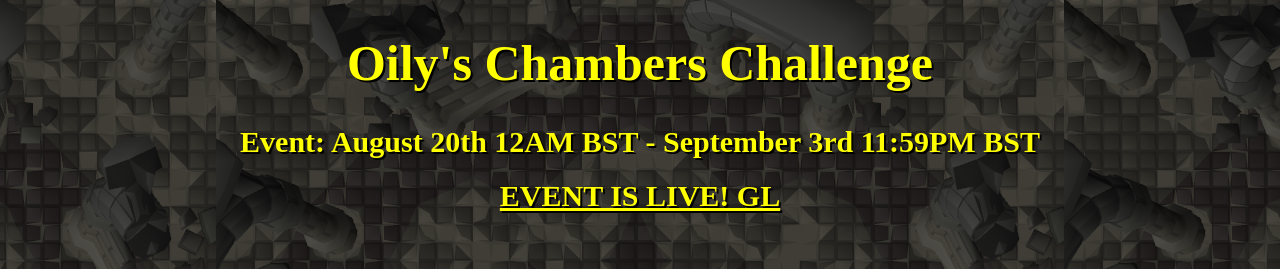
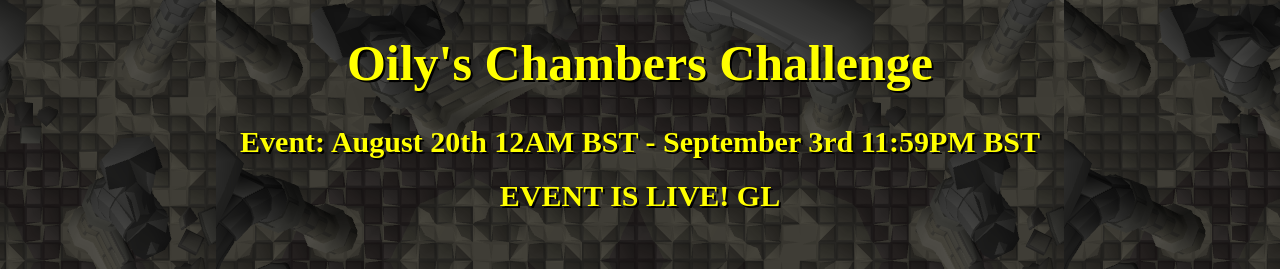
Before and after one commit to zpar-ky/coxevent, a plain HTML site: page index.html in a window 1280 px wide. Shown: the top 269 px of the page. Drawn offline with Linux system fonts and the light colour scheme; a web font is replaced by a local one.

Commit message:
pdksdlskl

```diff
--- a/index.html
+++ b/index.html
@@ -12,7 +12,7 @@
 	<h1>Oily's Chambers Challenge</h1>
 
 	<h2>Event: August 20th 12AM BST - September 3rd 11:59PM BST</h2>
-	<h2><u>EVENT IS LIVE! GL</u></h2>
+	<h2>EVENT IS LIVE! GL</h2>
 	<br>
 	<h1><a href="https://docs.google.com/spreadsheets/d/1c7YQYkNmbVXHTJ1YT4JZi8qfY80FdG9MafIVcnWbNAU/edit#gid=725509276" id="link">Event spreadsheet</a> - <a href="https://discord.gg/u7xj2Uh" id="link">Discord</a></h1>
 	<h1>Code word: YA DICK <Team name></h1>
```
